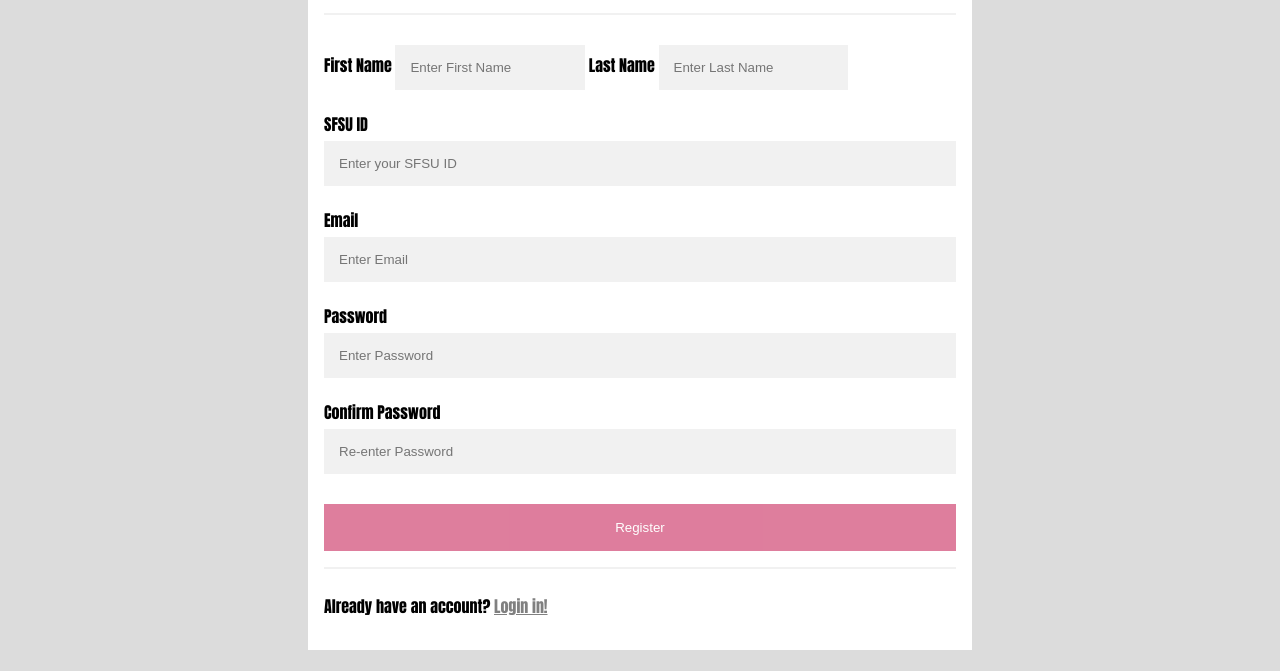
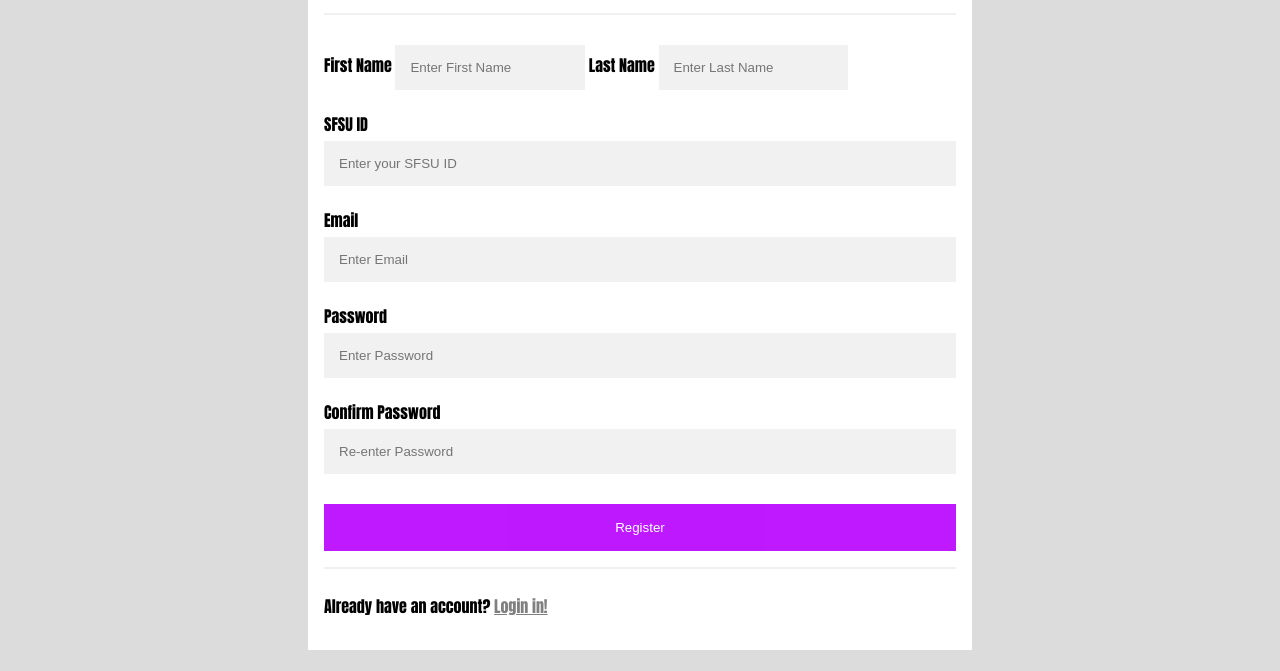
Before and after one commit to CSC317-2023-Fall/SFMeets, a plain HTML site: page public/signup.html in a window 1280 px wide. Shown: the part 320-991 px from the top of the page. Drawn offline with Linux system fonts and the light colour scheme.

Commit message:
changed_the_button_color

```diff
--- a/public/stylesheets/regi-stylesheet.css
+++ b/public/stylesheets/regi-stylesheet.css
@@ -47,7 +47,7 @@
     }
 
     .register_button{
-    background-color: palevioletred;
+    background-color: #b700ff;
     color: white;
     padding: 16px 20px;
     margin: 8px 0;
```
